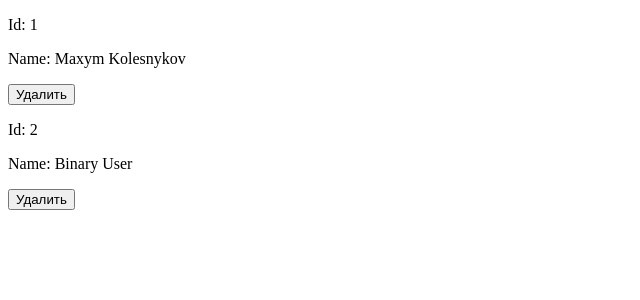
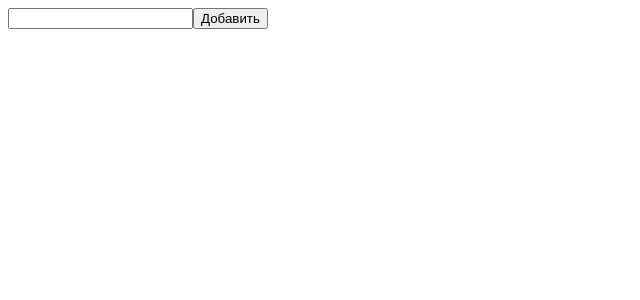
Before and after one commit to komax93/bsa-2017-php-16-react, a React (Create React App) app: page / in a window 1280 px wide. Shown: the top 300 px of the page, without its empty margins (0-640 px from the left). Built offline with nearby package versions, Linux system fonts and the light colour scheme.

Commit message:
added addUser component

```diff
--- /dev/null
+++ b/src/AddUser.js
@@ -0,0 +1,40 @@
+import React, {Component} from "react";
+
+class AddUser extends Component {
+    constructor(props) {
+        super(props);
+        this.state = {
+            user: {
+                id: 1,
+                name: ""
+            }
+        }
+    }
+
+    handleChange(e) {
+        let userObject = this.state.user;
+        userObject.name = e.target.value;
+        this.setState({user: this.state.user})
+    }
+
+    handleClick(e) {
+        e.preventDefault();
+        this.props.add(this.state.user);
+        let user = {
+            id: this.state.user.id + 1,
+            name: ""
+        }
+        this.setState({user: user});
+    }
+
+    render() {
+        return (
+            <form>
+                <input type="text" value={this.state.user.name} onChange={this.handleChange.bind(this)}/>
+                <button onClick={this.handleClick.bind(this)}>Добавить</button>
+            </form>
+        )
+    }
+}
+
+export default AddUser;
--- a/src/App.js
+++ b/src/App.js
@@ -5,17 +5,21 @@ class App extends Component {
   constructor(props) {
     super(props);
     this.state = {
-      users: [
-        {id:1, name: "Maxym Kolesnykov"},
-        {id:2, name: "Binary User"}
-      ]
+      users: []
     }
+  }
+
+  addUser(user) {
+    let users = this.state.users;
+    users.push(user);
+    this.setState({users: users});
   }
 
   render() {
     return (
       <UsersList
         users={this.state.users}
+        add={this.addUser.bind(this)}
       />
     );
   }
--- a/src/ShowUser.js
+++ b/src/ShowUser.js
@@ -6,8 +6,7 @@ class ShowUser extends Component {
 
     return(
       <div>
-        <p>Id: {user.id}</p>
-        <p>Name: {user.name}</p>
+        <p>Id: {user.id} | Name: {user.name}</p>
         <button>Удалить</button>
       </div>
     )
--- a/src/UsersList.js
+++ b/src/UsersList.js
@@ -1,12 +1,14 @@
 import React, {Component} from 'react';
 import ShowUser from './ShowUser';
+import AddUser from './AddUser';
 
 class UsersList extends Component {
   render() {
     let users = this.props.users;
 
     return(
-      <div>
+      <div className="list">
+        <AddUser add={this.props.add}/>
         {users.map(user => <ShowUser user={user}/>)}
       </div>
     );
```
Also changed, not shown: 1 other file (tests, documents, lock files or other folders).
